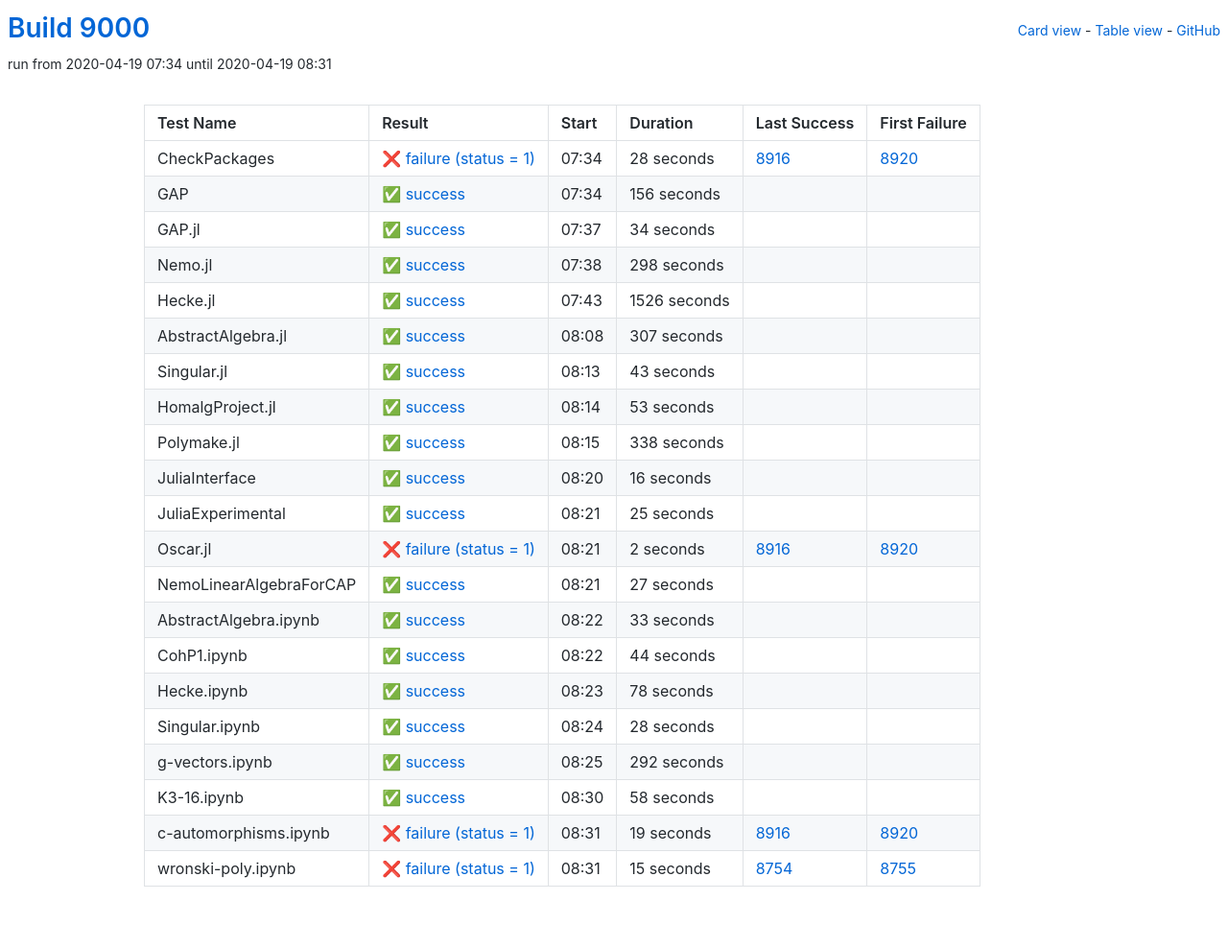
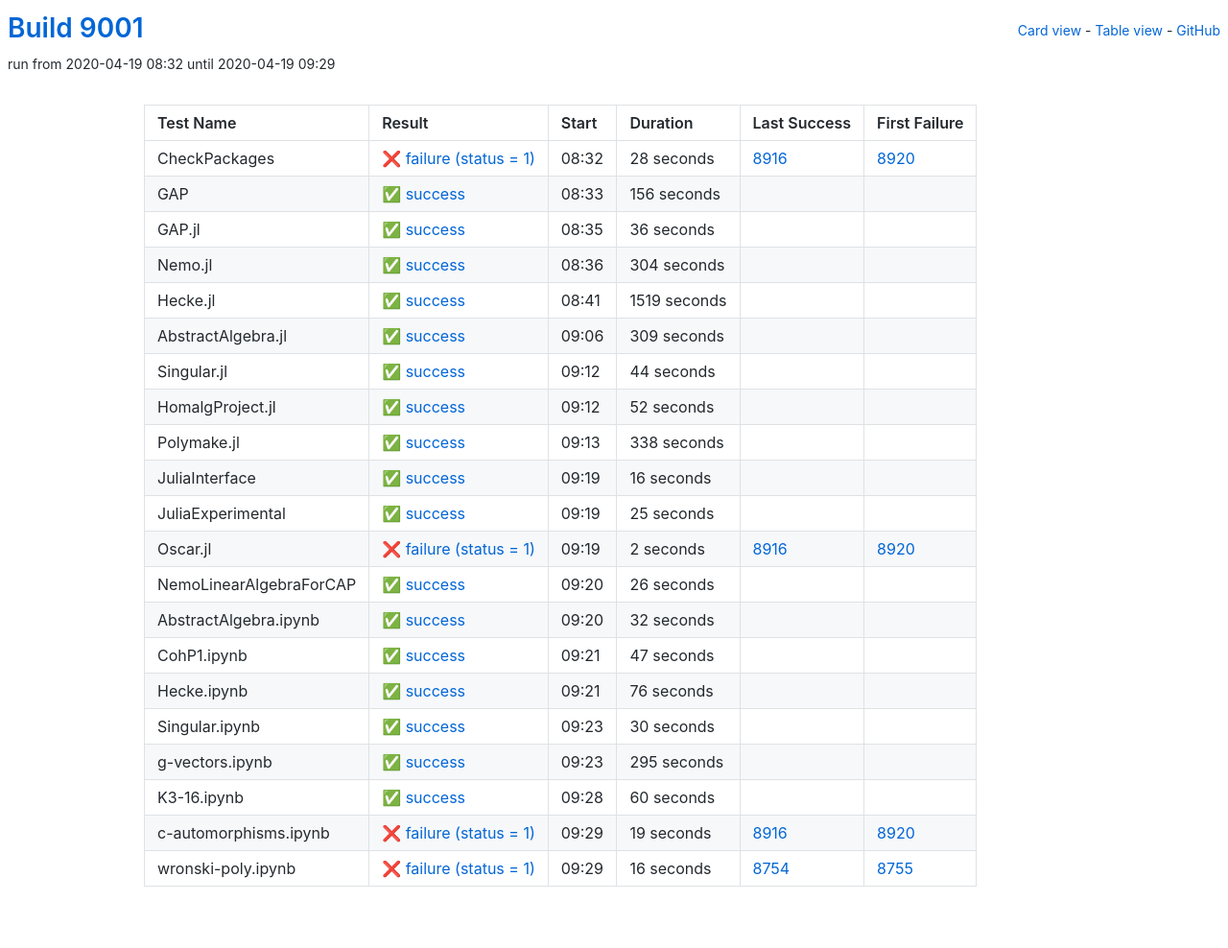
Before and after one commit to oscar-system/oscar-ci-status, a Jekyll site: the page built from table.html, in a window 1280 px wide. Shown: the whole page at 96% size. Built offline with Jekyll 4.4.1, drawn with Linux system fonts in a browser that asks for light colours.

Commit message:
Build 9001

```diff
--- a/_data/ci.yml
+++ b/_data/ci.yml
@@ -1,5 +1,5 @@
-build: 9000
-build_url: https://oscarci.mathematik.uni-kl.de/job/oscar/9000/
+build: 9001
+build_url: https://oscarci.mathematik.uni-kl.de/job/oscar/9001/
 job: oscar
 tests:
 - duration: 28
@@ -8,9 +8,9 @@
   first_failure_url: https://oscarci.mathematik.uni-kl.de/job/oscar/8920/
   last_success: 8916
   last_success_url: https://oscarci.mathematik.uni-kl.de/job/oscar/8916/
-  log: https://oscarci.mathematik.uni-kl.de/job/oscar/9000/artifact/logs/build-9000/CheckPackages.log
+  log: https://oscarci.mathematik.uni-kl.de/job/oscar/9001/artifact/logs/build-9001/CheckPackages.log
   name: CheckPackages
-  start: 2020-04-19 07:34
+  start: 2020-04-19 08:32
   status: failure
   success: false
 - duration: 156
@@ -19,75 +19,75 @@
   first_failure_url: null
   last_success: false
   last_success_url: null
-  log: https://oscarci.mathematik.uni-kl.de/job/oscar/9000/artifact/logs/build-9000/GAP.log
+  log: https://oscarci.mathematik.uni-kl.de/job/oscar/9001/artifact/logs/build-9001/GAP.log
   name: GAP
-  start: 2020-04-19 07:34
+  start: 2020-04-19 08:33
   status: success
   success: true
-- duration: 34
+- duration: 36
   exitcode: 0
   first_failure: false
   first_failure_url: null
   last_success: false
   last_success_url: null
-  log: https://oscarci.mathematik.uni-kl.de/job/oscar/9000/artifact/logs/build-9000/GAP.jl.log
+  log: https://oscarci.mathematik.uni-kl.de/job/oscar/9001/artifact/logs/build-9001/GAP.jl.log
   name: GAP.jl
-  start: 2020-04-19 07:37
+  start: 2020-04-19 08:35
   status: success
   success: true
-- duration: 298
+- duration: 304
   exitcode: 0
   first_failure: false
   first_failure_url: null
   last_success: false
   last_success_url: null
-  log: https://oscarci.mathematik.uni-kl.de/job/oscar/9000/artifact/logs/build-9000/Nemo.jl.log
+  log: https://oscarci.mathematik.uni-kl.de/job/oscar/9001/artifact/logs/build-9001/Nemo.jl.log
   name: Nemo.jl
-  start: 2020-04-19 07:38
+  start: 2020-04-19 08:36
   status: success
   success: true
-- duration: 1526
+- duration: 1519
   exitcode: 0
   first_failure: false
   first_failure_url: null
   last_success: false
   last_success_url: null
-  log: https://oscarci.mathematik.uni-kl.de/job/oscar/9000/artifact/logs/build-9000/Hecke.jl.log
+  log: https://oscarci.mathematik.uni-kl.de/job/oscar/9001/artifact/logs/build-9001/Hecke.jl.log
   name: Hecke.jl
-  start: 2020-04-19 07:43
+  start: 2020-04-19 08:41
   status: success
   success: true
-- duration: 307
+- duration: 309
   exitcode: 0
   first_failure: false
   first_failure_url: null
   last_success: false
   last_success_url: null
-  log: https://oscarci.mathematik.uni-kl.de/job/oscar/9000/artifact/logs/build-9000/AbstractAlgebra.jl.log
+  log: https://oscarci.mathematik.uni-kl.de/job/oscar/9001/artifact/logs/build-9001/AbstractAlgebra.jl.log
   name: AbstractAlgebra.jl
-  start: 2020-04-19 08:08
+  start: 2020-04-19 09:06
   status: success
   success: true
-- duration: 43
+- duration: 44
   exitcode: 0
   first_failure: false
   first_failure_url: null
   last_success: false
   last_success_url: null
-  log: https://oscarci.mathematik.uni-kl.de/job/oscar/9000/artifact/logs/build-9000/Singular.jl.log
+  log: https://oscarci.mathematik.uni-kl.de/job/oscar/9001/artifact/logs/build-9001/Singular.jl.log
   name: Singular.jl
-  start: 2020-04-19 08:13
+  start: 2020-04-19 09:12
   status: success
   success: true
-- duration: 53
+- duration: 52
   exitcode: 0
   first_failure: false
   first_failure_url: null
   last_success: false
   last_success_url: null
-  log: https://oscarci.mathematik.uni-kl.de/job/oscar/9000/artifact/logs/build-9000/HomalgProject.jl.log
+  log: https://oscarci.mathematik.uni-kl.de/job/oscar/9001/artifact/logs/build-9001/HomalgProject.jl.log
   name: HomalgProject.jl
-  start: 2020-04-19 08:14
+  start: 2020-04-19 09:12
   status: success
   success: true
 - duration: 338
@@ -96,9 +96,9 @@
   first_failure_url: null
   last_success: false
   last_success_url: null
-  log: https://oscarci.mathematik.uni-kl.de/job/oscar/9000/artifact/logs/build-9000/Polymake.jl.log
+  log: https://oscarci.mathematik.uni-kl.de/job/oscar/9001/artifact/logs/build-9001/Polymake.jl.log
   name: Polymake.jl
-  start: 2020-04-19 08:15
+  start: 2020-04-19 09:13
   status: success
   success: true
 - duration: 16
@@ -107,9 +107,9 @@
   first_failure_url: null
   last_success: false
   last_success_url: null
-  log: https://oscarci.mathematik.uni-kl.de/job/oscar/9000/artifact/logs/build-9000/JuliaInterface.log
+  log: https://oscarci.mathematik.uni-kl.de/job/oscar/9001/artifact/logs/build-9001/JuliaInterface.log
   name: JuliaInterface
-  start: 2020-04-19 08:20
+  start: 2020-04-19 09:19
   status: success
   success: true
 - duration: 25
@@ -118,9 +118,9 @@
   first_failure_url: null
   last_success: false
   last_success_url: null
-  log: https://oscarci.mathematik.uni-kl.de/job/oscar/9000/artifact/logs/build-9000/JuliaExperimental.log
+  log: https://oscarci.mathematik.uni-kl.de/job/oscar/9001/artifact/logs/build-9001/JuliaExperimental.log
   name: JuliaExperimental
-  start: 2020-04-19 08:21
+  start: 2020-04-19 09:19
   status: success
   success: true
 - duration: 2
@@ -129,86 +129,86 @@
   first_failure_url: https://oscarci.mathematik.uni-kl.de/job/oscar/8920/
   last_success: 8916
   last_success_url: https://oscarci.mathematik.uni-kl.de/job/oscar/8916/
-  log: https://oscarci.mathematik.uni-kl.de/job/oscar/9000/artifact/logs/build-9000/Oscar.jl.log
+  log: https://oscarci.mathematik.uni-kl.de/job/oscar/9001/artifact/logs/build-9001/Oscar.jl.log
   name: Oscar.jl
-  start: 2020-04-19 08:21
+  start: 2020-04-19 09:19
   status: failure
   success: false
-- duration: 27
+- duration: 26
   exitcode: 0
   first_failure: false
   first_failure_url: null
   last_success: false
   last_success_url: null
-  log: https://oscarci.mathematik.uni-kl.de/job/oscar/9000/artifact/logs/build-9000/NemoLinearAlgebraForCAP.log
+  log: https://oscarci.mathematik.uni-kl.de/job/oscar/9001/artifact/logs/build-9001/NemoLinearAlgebraForCAP.log
   name: NemoLinearAlgebraForCAP
-  start: 2020-04-19 08:21
+  start: 2020-04-19 09:20
   status: success
   success: true
-- duration: 33
+- duration: 32
   exitcode: 0
   first_failure: false
   first_failure_url: null
   last_success: false
   last_success_url: null
-  log: https://oscarci.mathematik.uni-kl.de/job/oscar/9000/artifact/logs/build-9000/AbstractAlgebra.ipynb.log
+  log: https://oscarci.mathematik.uni-kl.de/job/oscar/9001/artifact/logs/build-9001/AbstractAlgebra.ipynb.log
   name: AbstractAlgebra.ipynb
-  start: 2020-04-19 08:22
+  start: 2020-04-19 09:20
   status: success
   success: true
-- duration: 44
+- duration: 47
   exitcode: 0
   first_failure: false
   first_failure_url: null
   last_success: false
   last_success_url: null
-  log: https://oscarci.mathematik.uni-kl.de/job/oscar/9000/artifact/logs/build-9000/CohP1.ipynb.log
+  log: https://oscarci.mathematik.uni-kl.de/job/oscar/9001/artifact/logs/build-9001/CohP1.ipynb.log
   name: CohP1.ipynb
-  start: 2020-04-19 08:22
+  start: 2020-04-19 09:21
   status: success
   success: true
-- duration: 78
+- duration: 76
   exitcode: 0
   first_failure: false
   first_failure_url: null
   last_success: false
   last_success_url: null
-  log: https://oscarci.mathematik.uni-kl.de/job/oscar/9000/artifact/logs/build-9000/Hecke.ipynb.log
+  log: https://oscarci.mathematik.uni-kl.de/job/oscar/9001/artifact/logs/build-9001/Hecke.ipynb.log
   name: Hecke.ipynb
-  start: 2020-04-19 08:23
+  start: 2020-04-19 09:21
   status: success
   success: true
-- duration: 28
+- duration: 30
   exitcode: 0
   first_failure: false
   first_failure_url: null
   last_success: false
   last_success_url: null
-  log: https://oscarci.mathematik.uni-kl.de/job/oscar/9000/artifact/logs/build-9000/Singular.ipynb.log
+  log: https://oscarci.mathematik.uni-kl.de/job/oscar/9001/artifact/logs/build-9001/Singular.ipynb.log
   name: Singular.ipynb
-  start: 2020-04-19 08:24
+  start: 2020-04-19 09:23
   status: success
   success: true
-- duration: 292
+- duration: 295
   exitcode: 0
   first_failure: false
   first_failure_url: null
   last_success: false
   last_success_url: null
-  log: https://oscarci.mathematik.uni-kl.de/job/oscar/9000/artifact/logs/build-9000/g-vectors.ipynb.log
+  log: https://oscarci.mathematik.uni-kl.de/job/oscar/9001/artifact/logs/build-9001/g-vectors.ipynb.log
   name: g-vectors.ipynb
-  start: 2020-04-19 08:25
+  start: 2020-04-19 09:23
   status: success
   success: true
-- duration: 58
+- duration: 60
   exitcode: 0
   first_failure: false
   first_failure_url: null
   last_success: false
   last_success_url: null
-  log: https://oscarci.mathematik.uni-kl.de/job/oscar/9000/artifact/logs/build-9000/K3-16.ipynb.log
+  log: https://oscarci.mathematik.uni-kl.de/job/oscar/9001/artifact/logs/build-9001/K3-16.ipynb.log
   name: K3-16.ipynb
-  start: 2020-04-19 08:30
+  start: 2020-04-19 09:28
   status: success
   success: true
 - duration: 19
@@ -217,19 +217,19 @@
   first_failure_url: https://oscarci.mathematik.uni-kl.de/job/oscar/8920/
   last_success: 8916
   last_success_url: https://oscarci.mathematik.uni-kl.de/job/oscar/8916/
-  log: https://oscarci.mathematik.uni-kl.de/job/oscar/9000/artifact/logs/build-9000/c-automorphisms.ipynb.log
+  log: https://oscarci.mathematik.uni-kl.de/job/oscar/9001/artifact/logs/build-9001/c-automorphisms.ipynb.log
   name: c-automorphisms.ipynb
-  start: 2020-04-19 08:31
+  start: 2020-04-19 09:29
   status: failure
   success: false
-- duration: 15
+- duration: 16
   exitcode: 1
   first_failure: 8755
   first_failure_url: https://oscarci.mathematik.uni-kl.de/job/oscar/8755/
   last_success: 8754
   last_success_url: https://oscarci.mathematik.uni-kl.de/job/oscar/8754/
-  log: https://oscarci.mathematik.uni-kl.de/job/oscar/9000/artifact/logs/build-9000/wronski-poly.ipynb.log
+  log: https://oscarci.mathematik.uni-kl.de/job/oscar/9001/artifact/logs/build-9001/wronski-poly.ipynb.log
   name: wronski-poly.ipynb
-  start: 2020-04-19 08:31
+  start: 2020-04-19 09:29
   status: failure
   success: false
```
Also changed, not shown: README.md.
